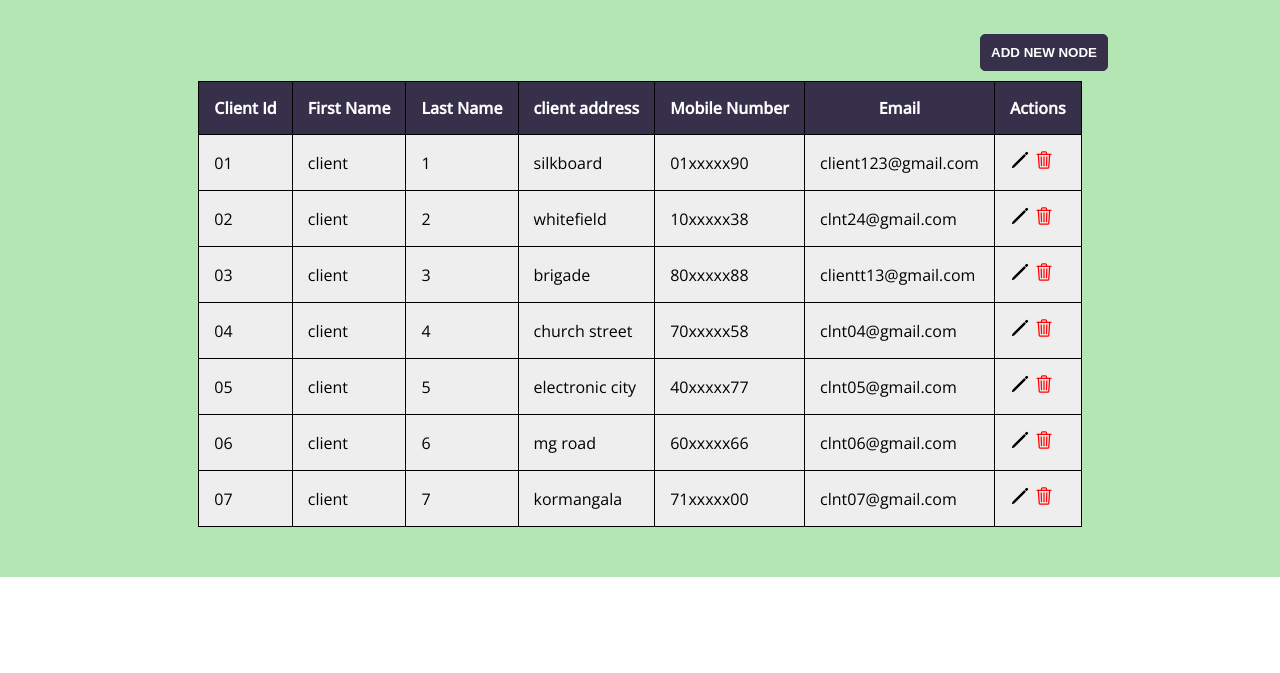
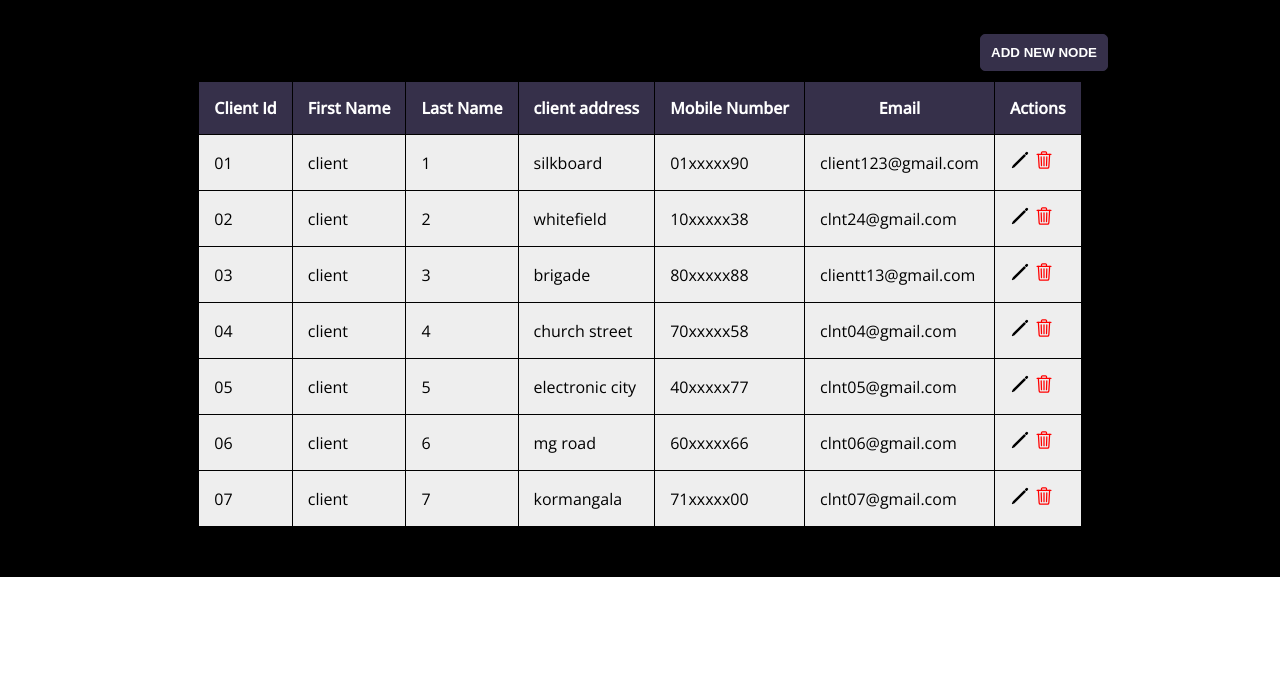
Before and after one commit to arjun27pm/dom-parser, a plain HTML site: page index.html in a window 1280 px wide. Shown: the part 127-800 px from the top of the page. Drawn offline with nearby package versions, Linux system fonts and the light colour scheme.

Commit message:
Update indexdom.css

```diff
--- a/indexdom.css
+++ b/indexdom.css
@@ -11,7 +11,7 @@ html,body{
 }
 
 .main-container{
-    background: #b3e6b3;
+    background: black;
     padding-bottom: 50px;
 }
 
```
